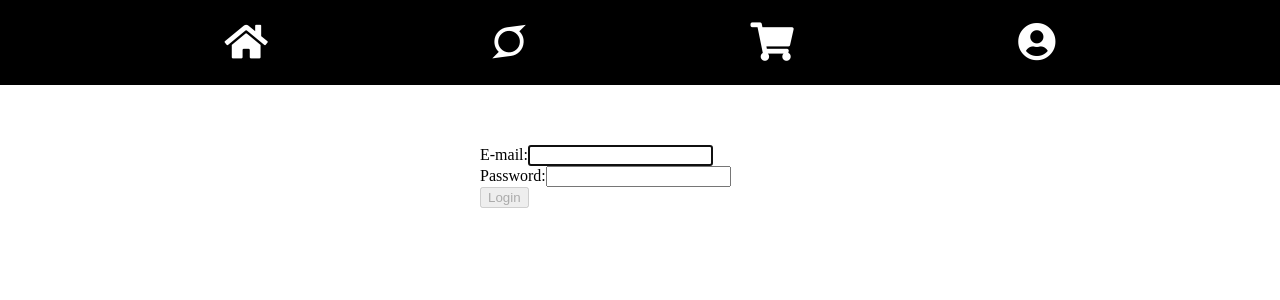
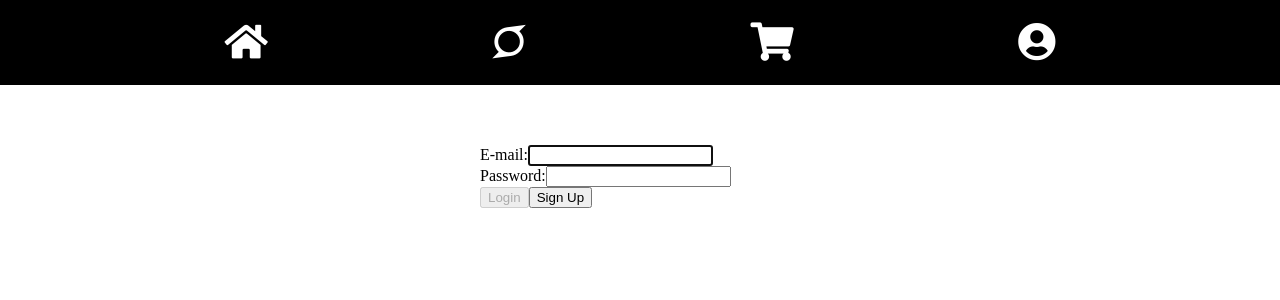
Before and after one commit to BootCamp-Shopper/Shopper, a React (Create React App) app in the folder client/: page /login in a window 1280 px wide. Shown: the top 300 px of the page. Built offline with nearby package versions, Linux system fonts and the light colour scheme.

Commit message:
FIXED bssize attribute and CREATED signup button on the login page

```diff
--- a/client/src/components/Login.js
+++ b/client/src/components/Login.js
@@ -17,7 +17,7 @@ export default function Login() {
     return (
         <div className="Login">
             <form onSubmit={handleSubmit}>
-                <FormGroup controlId="email" bsSize="large">
+                <FormGroup controlId="email" bssize="large">
                     <FormLabel>E-mail:</FormLabel>
                     <FormControl
                         autoFocus
@@ -26,7 +26,7 @@ export default function Login() {
                         onChange={e => setEmail(e.target.value)}
                     />
                 </FormGroup>
-                <FormGroup controlId="password" bsSize="large">
+                <FormGroup controlId="password" bssize="large">
                     <FormLabel>Password:</FormLabel>
                     <FormControl
                         type="password"
@@ -35,8 +35,13 @@ export default function Login() {
                     />
                 </FormGroup>
                 <Link to="/superpowers">
-                    <Button block bsSize="large" disabled={!validateForm()} type="submit">
+                    <Button block bssize="large" disabled={!validateForm()} type="submit">
                         Login
+                    </Button>
+                </Link>
+                <Link to="/signup">
+                    <Button block bssize="large" type="submit">
+                        Sign Up
                     </Button>
                 </Link>
             </form>
```
Also changed, not shown: 1 other file (tests, documents, lock files or other folders).
